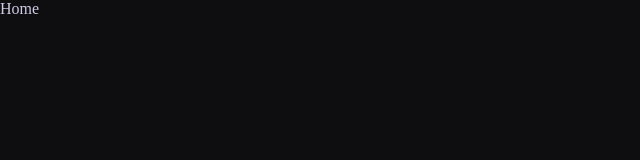
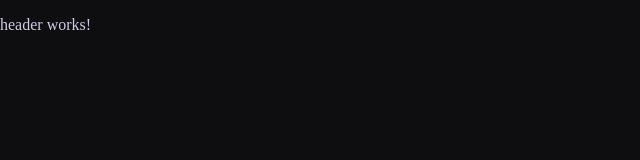
Before and after one commit to lnfrative/angular-site, an Angular app: page / in a window 1280 px wide. Shown: the top 160 px of the page, without its empty margins (0-640 px from the left). Built offline with nearby package versions, Linux system fonts and the light colour scheme.

Commit message:
[ADD] header

```diff
--- a/src/app/app.module.ts
+++ b/src/app/app.module.ts
@@ -4,11 +4,13 @@
 import { AppRoutingModule } from './app-routing.module';
 import { AppComponent } from './app.component';
 import { HomeComponent } from './home/home.component';
+import { HeaderComponent } from './header/header.component';
 
 @NgModule({
   declarations: [
     AppComponent,
-    HomeComponent
+    HomeComponent,
+    HeaderComponent
   ],
   imports: [
     BrowserModule.withServerTransition({ appId: 'serverApp' }),
--- /dev/null
+++ b/src/app/header/header.component.html
@@ -0,0 +1 @@
+<p>header works!</p>
--- /dev/null
+++ b/src/app/header/header.component.ts
@@ -0,0 +1,15 @@
+import { Component, OnInit } from '@angular/core';
+
+@Component({
+  selector: 'app-header',
+  templateUrl: './header.component.html',
+  styleUrls: ['./header.component.css']
+})
+export class HeaderComponent implements OnInit {
+
+  constructor() { }
+
+  ngOnInit(): void {
+  }
+
+}
--- a/src/app/home/home.component.html
+++ b/src/app/home/home.component.html
@@ -1 +1,3 @@
-<div>Home</div>
+<div>
+  <app-header></app-header>
+</div>
--- a/src/app/home/home.component.ts
+++ b/src/app/home/home.component.ts
@@ -5,7 +5,7 @@
 @Component({
   selector: 'app-home',
   templateUrl: './home.component.html',
-  styleUrls: ['./home.component.css']
+  styleUrls: ['./home.component.css'],
 })
 export class HomeComponent implements OnInit {
 
```
Also changed, not shown: src/app/header/header.component.css (added), 1 other file (tests, documents, lock files or other folders).
